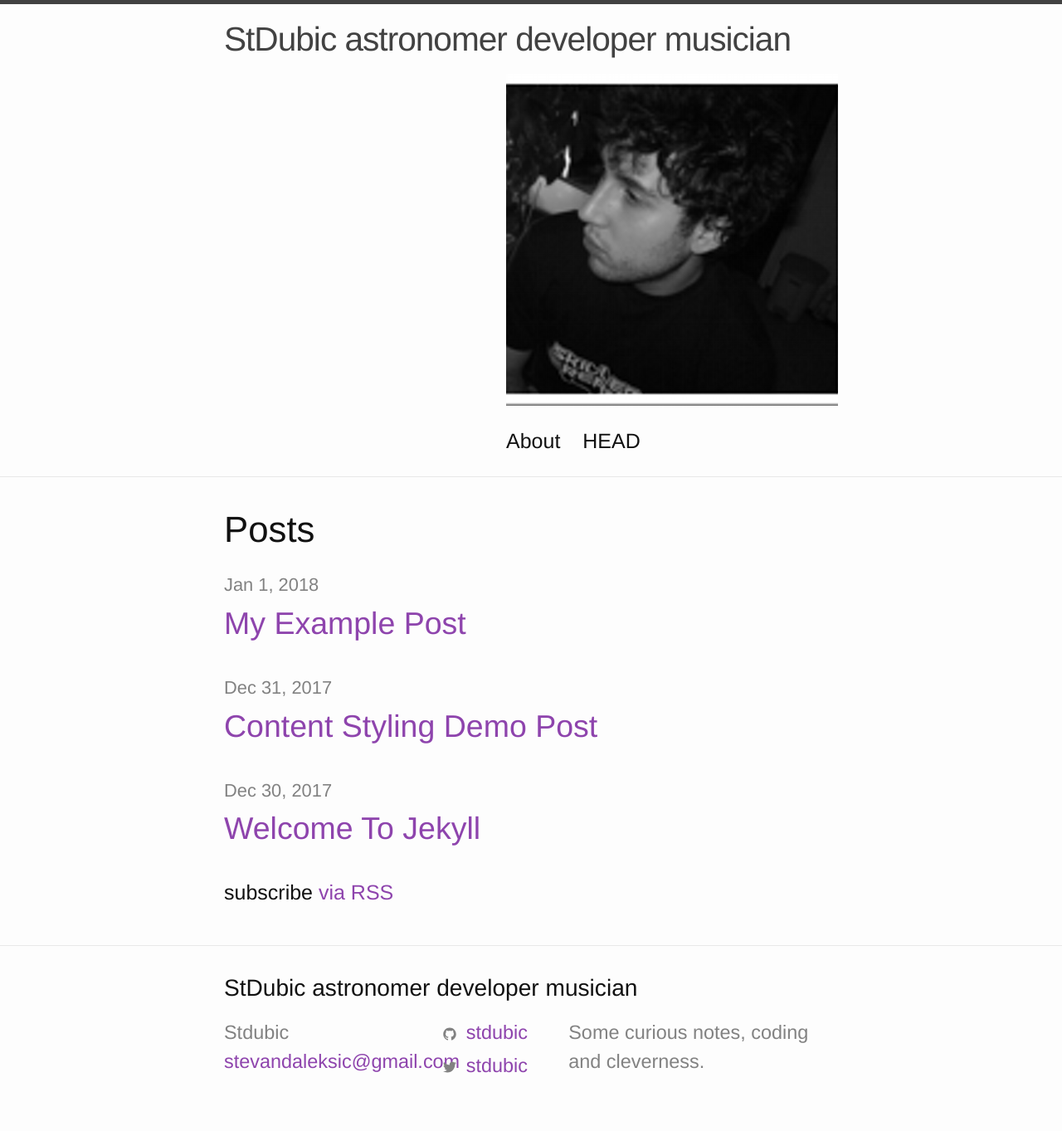
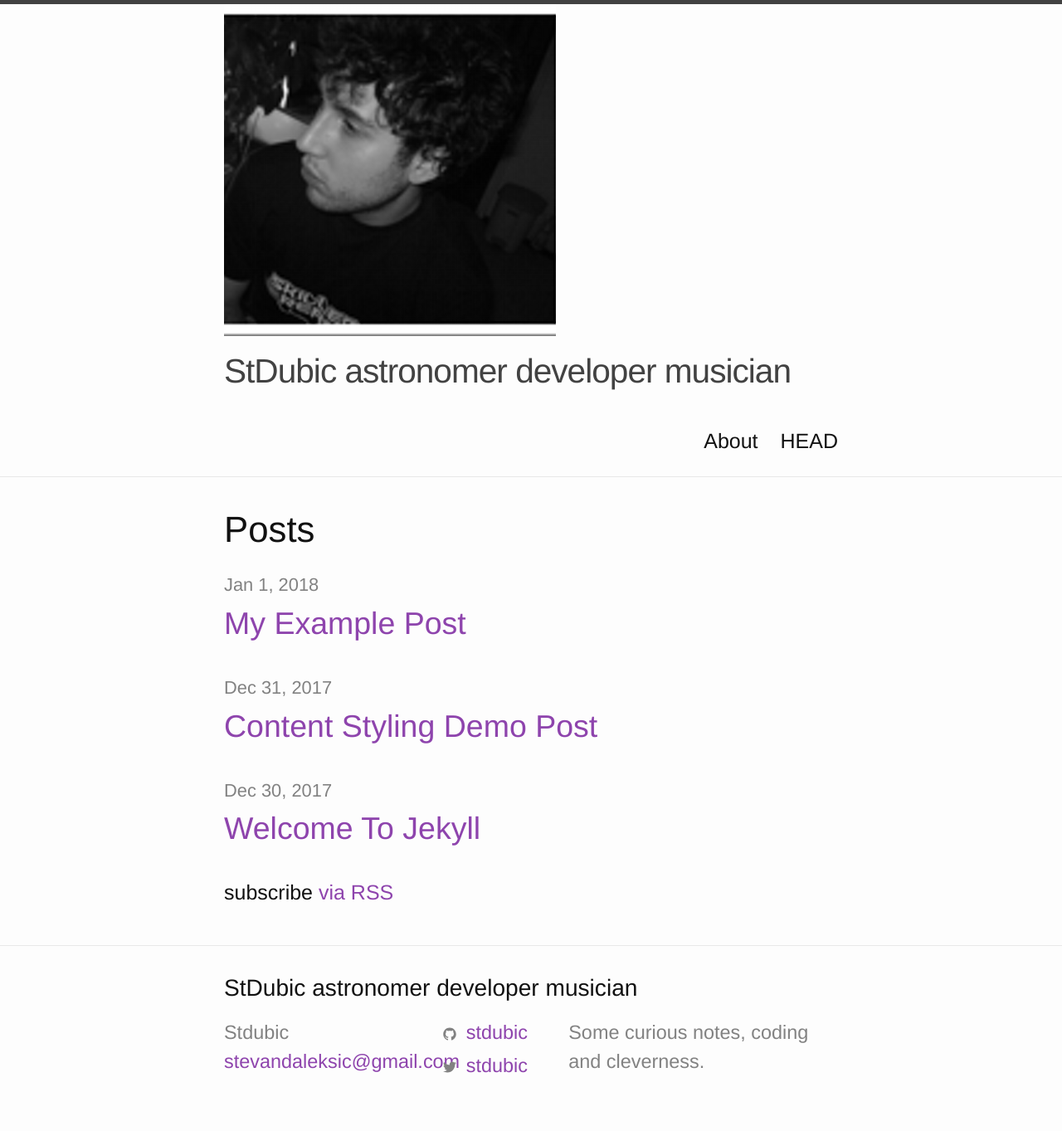
Before and after one commit to Stdubic/Stevan-Aleksic-aka-Stdubic, a Jekyll site: the page built from index.md, in a window 1280 px wide. Shown: the whole page at 83% size. Built offline with Jekyll 4.4.1, drawn with Linux system fonts in a browser that asks for light colours.

Commit message:
Update header.html

```diff
--- a/_includes/header.html
+++ b/_includes/header.html
@@ -4,6 +4,7 @@
     {% assign default_paths = site.pages | map: "path" %}
     {% assign page_paths = site.header_pages | default: default_paths %}
 
+    <img src="{{{site.github.url}}/assets/slikaJa_400x400.png" alt="Italian Trulli">
     <a class="site-title" rel="author" href="{{ "/" | relative_url }}">{{ site.title | escape }}</a>
 
     {% if page_paths %}
@@ -19,7 +20,7 @@
           </span>
         </label>
 
-                     <img src="{{{site.github.url}}/assets/slikaJa_400x400.png" alt="Italian Trulli">
+
 
         <div class="trigger">
           {% for path in page_paths %}
```
